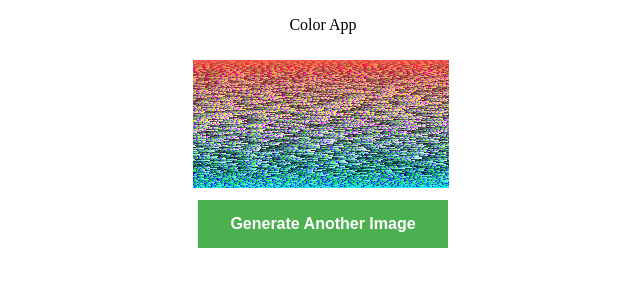
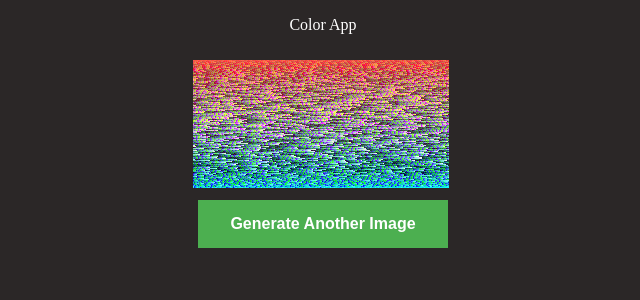
Before and after one commit to MakersAll8/EHG-Color-Challenge, a React app: page / in a window 1280 px wide. Shown: the top 300 px of the page, without its empty margins (317-957 px from the left). Built offline with nearby package versions, Linux system fonts and the light colour scheme.

Commit message:
darcula background

```diff
--- a/public/index.html
+++ b/public/index.html
@@ -6,7 +6,10 @@
     <link rel="icon" href="./icon-192x192.jpg">
 </head>
 <body>
-    <div id="root"></div>
-    <script src="bundle.js"></script>
+<div id="root"></div>
+<style> body {
+    background-color: #2b2727;
+}</style>
+<script src="bundle.js"></script>
 </body>
 </html>
--- a/src/App.css
+++ b/src/App.css
@@ -1,3 +1,4 @@
 .App {
     text-align: center;
+    color: white;
 }
```
